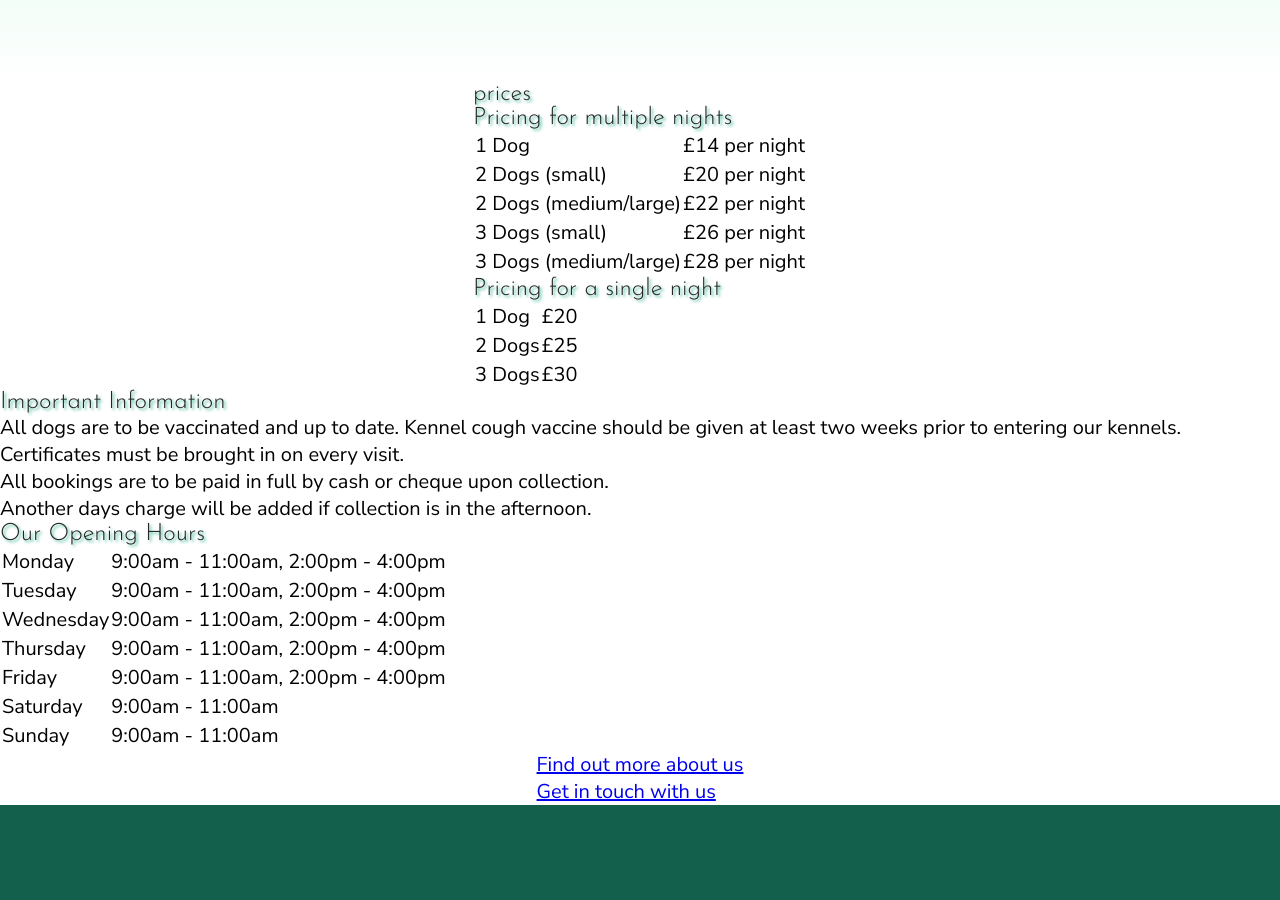
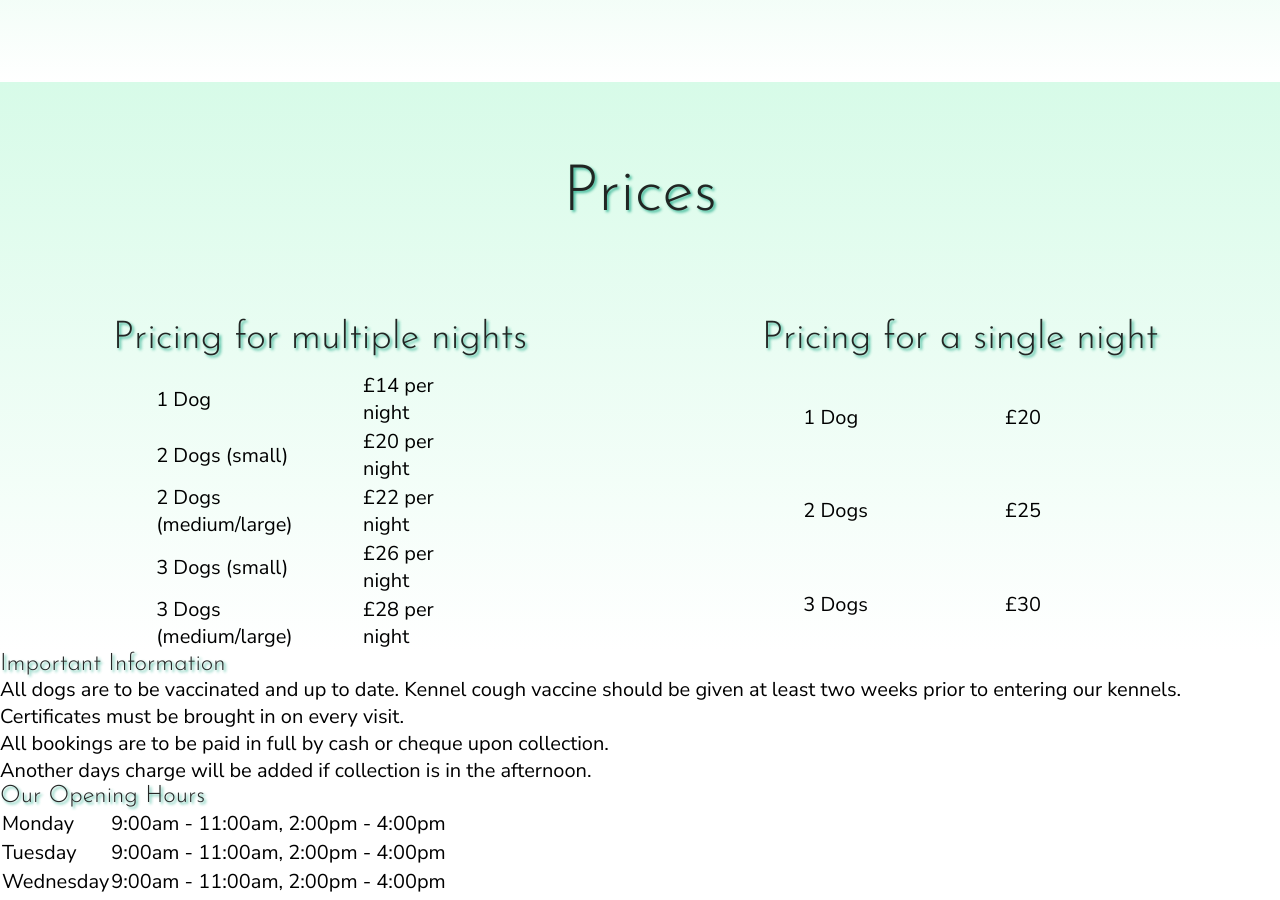
Before and after one commit to Velocima/green-lawns, a React (Create React App) app: page /services in a window 1280 px wide. Shown: the part 758-1658 px from the top of the page. Built offline with nearby package versions, Linux system fonts and the light colour scheme.

Commit message:
initial styling added to prices section

```diff
--- a/src/components/Services.jsx
+++ b/src/components/Services.jsx
@@ -24,7 +24,7 @@ export const Services = () => {
 				</p>
 			</section>
 			<section className='prices'>
-				<h1>prices</h1>
+				<h1>Prices</h1>
 				<div className='tables'>
 					<div className='table'>
 						<h2>Pricing for multiple nights</h2>
--- a/src/css/services.css
+++ b/src/css/services.css
@@ -37,9 +37,30 @@
       width: 70vh;
       border-radius: 50%;
       object-fit: cover;
-      object-position: 50% 35%; }
+      object-position: 50% 30%; }
     .services .our-services p {
       justify-self: center;
       align-self: start;
       width: 40vw;
       margin-top: 10vh; }
+  .services .prices {
+    background: linear-gradient(#d7fbe8, white);
+    width: 100%; }
+    .services .prices h1 {
+      font-size: 5vw;
+      text-align: center;
+      padding: 10vh; }
+    .services .prices .tables {
+      display: grid;
+      grid-template-columns: 1fr 1fr;
+      justify-content: center; }
+      .services .prices .tables .table {
+        display: grid;
+        justify-content: center;
+        grid-template-rows: 5vw auto; }
+        .services .prices .tables .table h2 {
+          align-self: center;
+          font-size: 3vw; }
+        .services .prices .tables .table table {
+          justify-self: center;
+          width: 80%; }
--- a/src/scss/services.scss
+++ b/src/scss/services.scss
@@ -40,7 +40,7 @@
 			width: 70vh;
 			border-radius: 50%;
 			object-fit: cover;
-			object-position: 50% 35%;
+			object-position: 50% 30%;
 		}
 		p {
 			justify-self: center;
@@ -49,4 +49,31 @@
 			margin-top: 10vh;
 		}
 	}
+	.prices {
+		background: linear-gradient($container-color, white);
+		width: 100%;
+		h1 {
+			font-size: 5vw;
+			text-align: center;
+			padding: 10vh;
+		}
+		.tables {
+			display: grid;
+			grid-template-columns: 1fr 1fr;
+			justify-content: center;
+			.table {
+				display: grid;
+				justify-content: center;
+				grid-template-rows: 5vw auto;
+				h2 {
+					align-self: center;
+					font-size: 3vw;
+				}
+				table {
+					justify-self: center;
+					width: 80%;
+				}
+			}
+		}
+	}
 }
```
